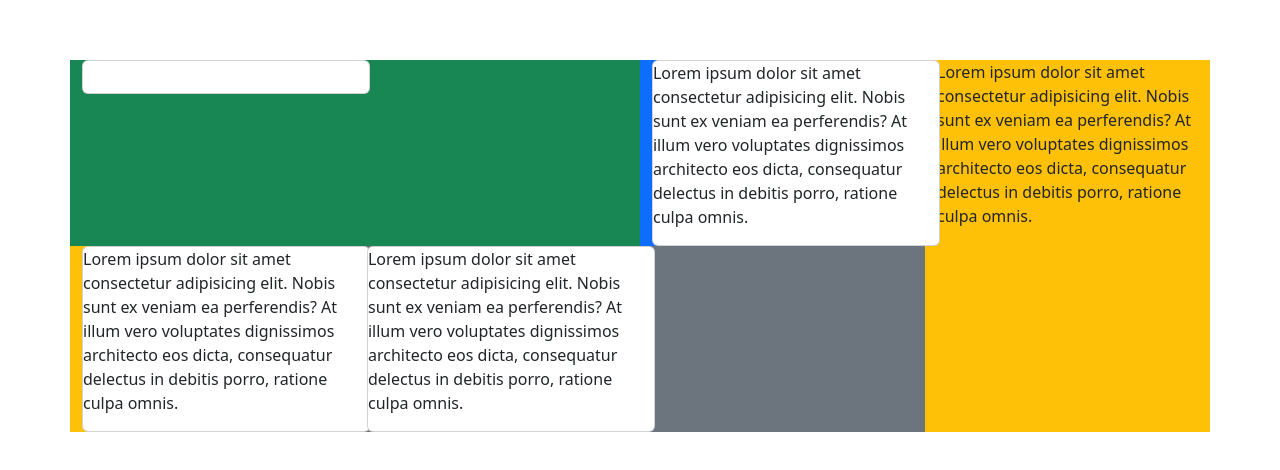
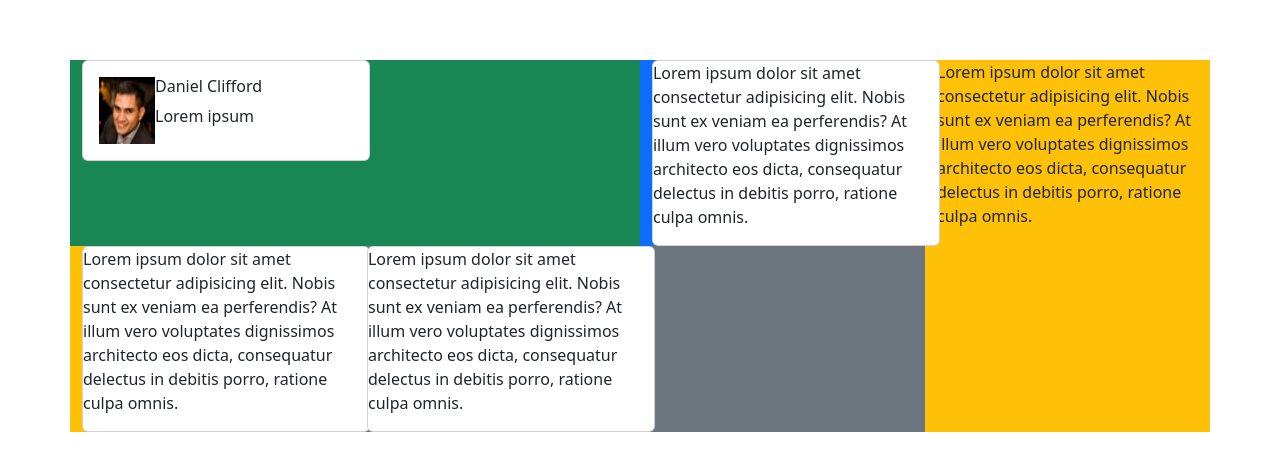
Before and after one commit to NicolasKorzusehec/Plantillas-Actv.-ITBA, a plain HTML site: page a-testimonialssection/testimonialessection.html in a window 1280 px wide. Shown: the part 154-624 px from the top of the page. Drawn offline with nearby package versions, Linux system fonts and the light colour scheme.

Commit message:
a_testimoniales: Mas de cards y minuto donde quede

```diff
--- a/a-testimonialssection/testimonialessection.html
+++ b/a-testimonialssection/testimonialessection.html
@@ -98,7 +98,13 @@
 
                             <article class="card" style="width: 18rem;">
                                 <div class="card-body">
-
+                                    <div class="d-flex">
+                                        <img src="../a-testimonialssection/images/image-daniel.jpg" alt="">
+                                        <div>
+                                            <h6>Daniel Clifford</h6>
+                                            <p>Lorem ipsum</p>
+                                        </div>
+                                    </div>
                                 </div>
                             </article>
 
--- a/a-testimonialssection/testimonialessection.txt
+++ b/a-testimonialssection/testimonialessection.txt
@@ -2,3 +2,7 @@ Ejercicio de la plataforma Front End Mentor
 Es un apartado donde figuren testimonios u opinines con diferentes anchos y alturas en forma de grid
 
 Los archivos miopcion son como lo resolvería sin usar boostrap.
+
+Me quede en el minuto 50.
+https://www.youtube.com/watch?v=1kNwZbRiVcQ&ab_channel=Bluuweb
+https://bluuweb.github.io/bootstrap-5/01-fundamentos/#herramientas
```
Also changed, not shown: a-testimonialssection/images/bg-pattern-quotation.svg (added), a-testimonialssection/images/favicon-32x32.png (added), a-testimonialssection/images/image-daniel.jpg (added), a-testimonialssection/images/image-jeanette.jpg (added), a-testimonialssection/images/image-jonathan.jpg (added), a-testimonialssection/images/image-kira.jpg (added), a-testimonialssection/images/image-patrick.jpg (added).
